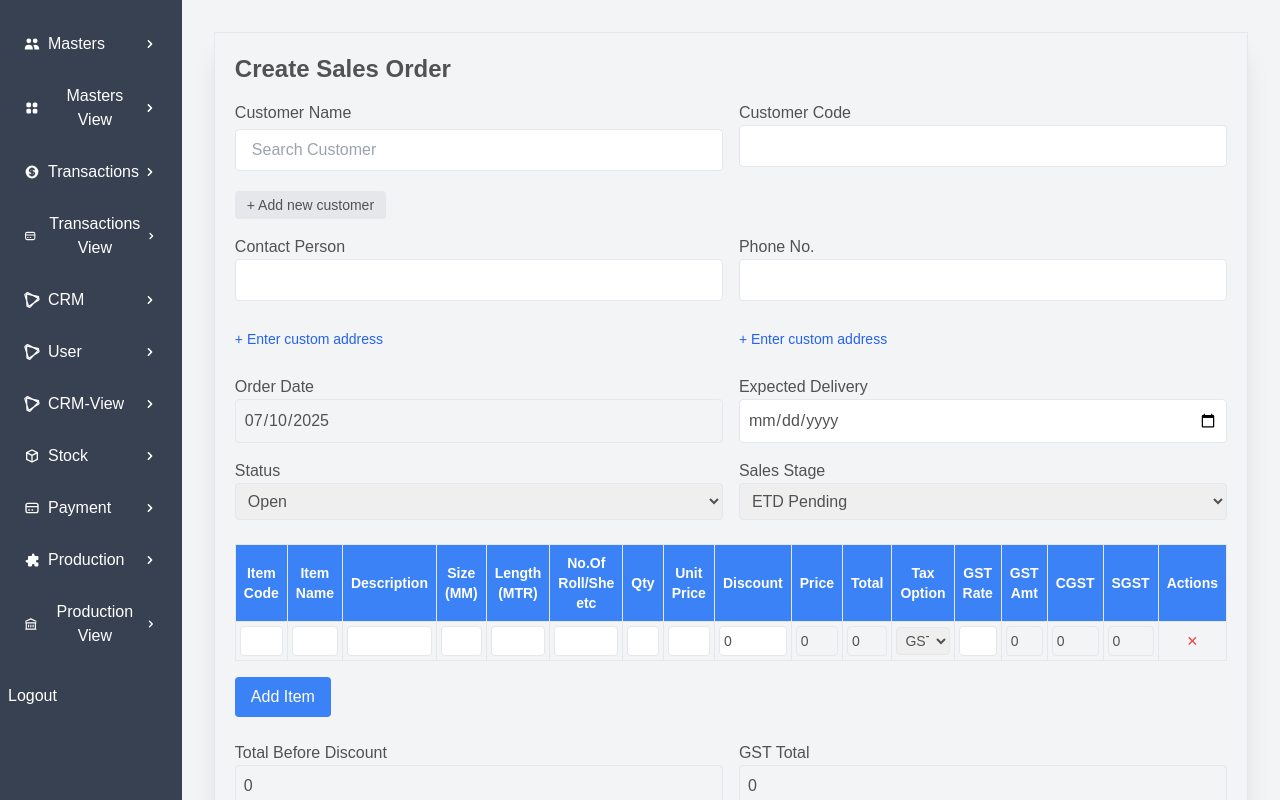
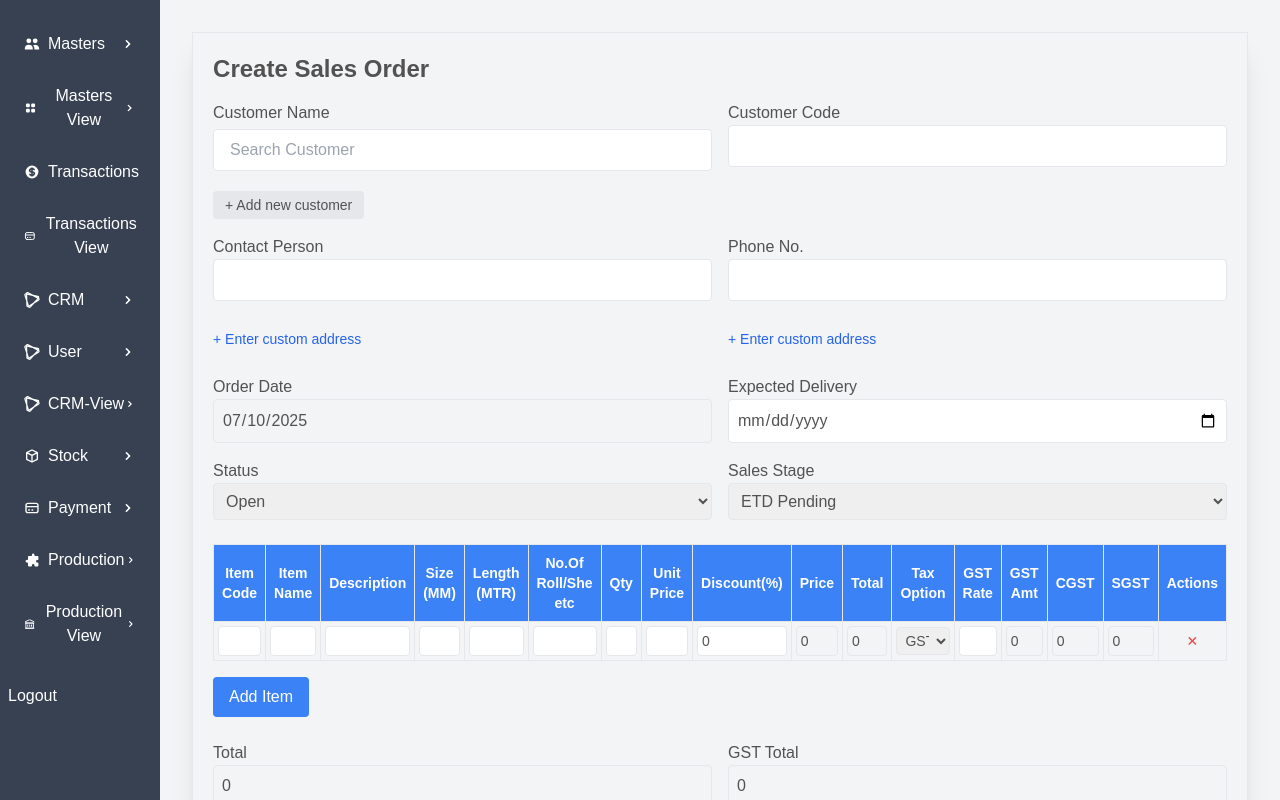
Before and after one commit to Pankajol/alliedpapers_aits, a Next.js app: page /admin/sales-order-view/new in a window 1280 px wide. Shown: the top 800 px of the page. Built offline with nearby package versions, Linux system fonts and the light colour scheme; sample sign-in values are in the browser's storage.

Commit message:
item level disc and total set

```diff
--- a/src/app/(dashboard)/admin/sales-order-view/new/page.jsx
+++ b/src/app/(dashboard)/admin/sales-order-view/new/page.jsx
@@ -95,7 +95,7 @@
   const price = parseFloat(item.unitPrice) || 0;
   const disc = parseFloat(item.discount) || 0;
   const fr = parseFloat(item.freight) || 0;
-  const pad = round(price - disc);
+  const pad = round(price *(1 - disc /100));
   const total = round(qty * pad + fr);
 
   if (item.taxOption === "GST") {
@@ -237,14 +237,27 @@
 
 
   // ---- Totals calculation ----
+  // useEffect(() => {
+  //   const items = formData.items || [];
+  //   const totalBefore = items.reduce((s, i) => {
+  //     const up = parseFloat(i.unitPrice) || 0;
+  //     const qty = parseFloat(i.quantity) || 0;
+  //     const disc = parseFloat(i.discount) || 0;
+  //     return s + (up * qty - disc);
+  //   }, 0);
+
+
   useEffect(() => {
-    const items = formData.items || [];
-    const totalBefore = items.reduce((s, i) => {
-      const up = parseFloat(i.unitPrice) || 0;
-      const qty = parseFloat(i.quantity) || 0;
-      const disc = parseFloat(i.discount) || 0;
-      return s + (up * qty - disc);
-    }, 0);
+  const items = formData.items || [];
+  const totalBefore = items.reduce((s, i) => {
+    const up = parseFloat(i.unitPrice) || 0;
+    const qty = parseFloat(i.quantity) || 0;
+    const disc = parseFloat(i.discount) || 0; // percent
+
+    const lineTotal = up * qty;
+    const discountAmt = (lineTotal * disc) / 100;
+    return s + (lineTotal - discountAmt);
+  }, 0);
 
     const gstTotal = items.reduce((s, i) => s + (parseFloat(i.gstAmount) || 0), 0);
     const igstTotal = items.reduce((s, i) => s + (parseFloat(i.igstAmount) || 0), 0);
@@ -783,7 +796,7 @@
       {/* ---------- Totals ---------- */}
       <div className="grid grid-cols-1 md-grid-cols-2 md:grid-cols-2 gap-4 mt-6">
         {[
-          ["Total Before Discount", "totalBeforeDiscount", true],
+          ["Total ", "totalBeforeDiscount", true],
           ["GST Total", "gstTotal", true],
           ["IGST Total", "igstTotal", true],
           ["Freight", "freight", false],
--- a/src/components/ItemSection.jsx
+++ b/src/components/ItemSection.jsx
@@ -67,7 +67,8 @@
   const freight = parseFloat(item.freight) || 0;
 
   // Price after discount per unit
-  const priceAfterDiscount = round(unitPrice - discount);
+  const priceAfterDiscount = round(unitPrice * (1 - discount / 100));
+
 
   // Total before tax (including freight if item-level)
   const totalAmount = round(quantity * priceAfterDiscount + freight);
@@ -179,7 +180,7 @@
             <th className="border p-2">No.Of Roll/She etc </th>
             <th className="border p-2">Qty</th>
             <th className="border p-2">Unit Price</th>
-            <th className="border p-2">Discount</th>
+            <th className="border p-2">Discount(%)</th>
             <th className="border p-2">Price</th>
             {/* <th className="border p-2">Freight</th> */}
             <th className="border p-2">Total</th>
```
